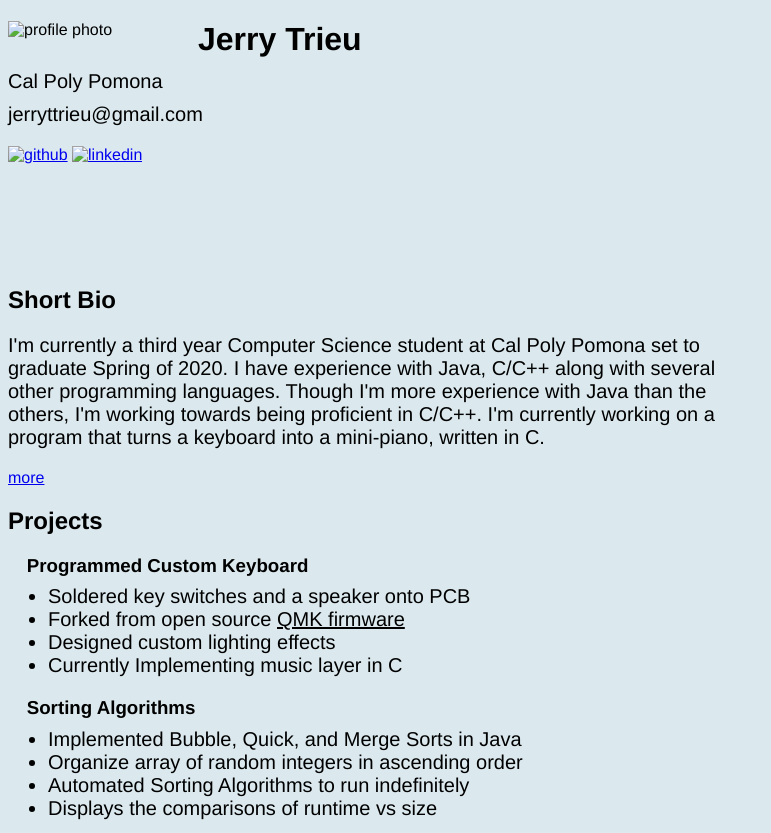
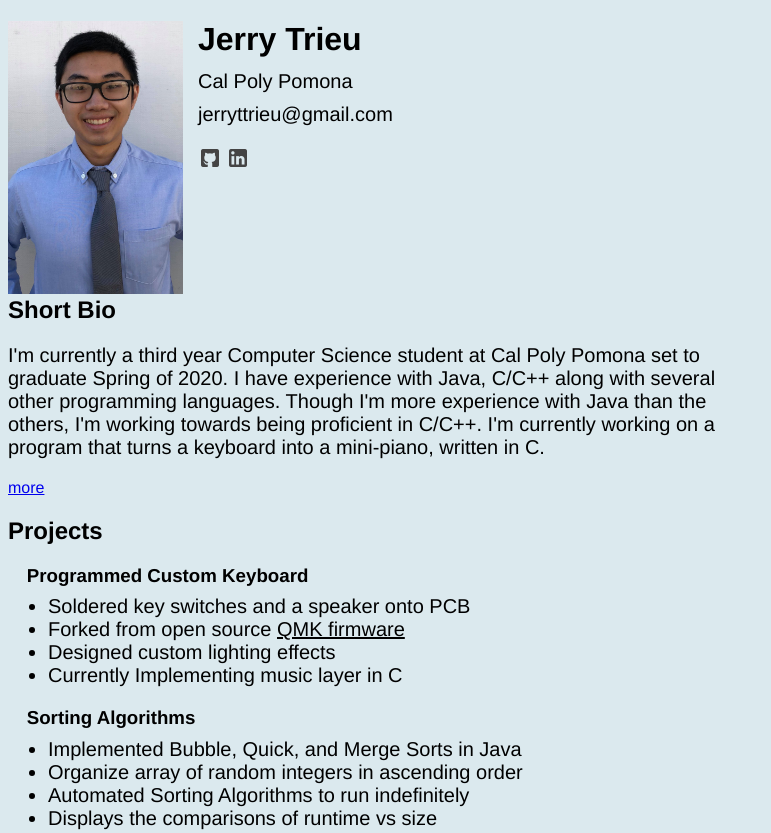
Before and after one commit to onetrieuhero/Personal-Website, a plain HTML site: page index.html in a window 1280 px wide. Shown: the top 833 px of the page, without its empty margins (0-771 px from the left). Drawn offline with Linux system fonts and the light colour scheme; files that its build step writes are made by us from their sources.

Commit message:
Fixed pathing

```diff
--- a/index.html
+++ b/index.html
@@ -2,19 +2,19 @@
 <html>
 <head>
     <title>Jerry Trieu</title>
-    <link href="../SublimeWorkPlace/PersonalWebsite/style/home.css" rel="stylesheet">
+    <link href="../PersonalWebsite/style/home.css" rel="stylesheet">
 </head>
 <body>
     <div class = "information">
-        <img id = "profile-picture" src="../SublimeWorkPlace/PersonalWebsite/images/Profile-Picture.jpg" alt = "profile photo" align="left">
+        <img id = "profile-picture" src="../PersonalWebsite/images/Profile-Picture.jpg" alt = "profile photo" align="left">
         <h1>Jerry Trieu</h1>
         <div id = "personalInfo">
             <p id = "school">Cal Poly Pomona</p>
             <p id = "email">jerryttrieu@gmail.com</p>
             <a href="https://github.com/OneTrieuHero" target="_blank">
-            <img src="../SublimeWorkPlace/PersonalWebsite/images/github.png" alt = "github"></a>
+            <img src="../PersonalWebsite/images/github.png" alt = "github"></a>
             <a href="https://www.linkedin.com/in/jerry-trieu-82b2b9163/" target = "_blank">
-            <img src="../SublimeWorkPlace/PersonalWebsite/images/linkedin.png" alt = "linkedin"></a>
+            <img src="../PersonalWebsite/images/linkedin.png" alt = "linkedin"></a>
             <p>&nbsp</p>
             <p>&nbsp</p>
             <p>&nbsp</p>
```
